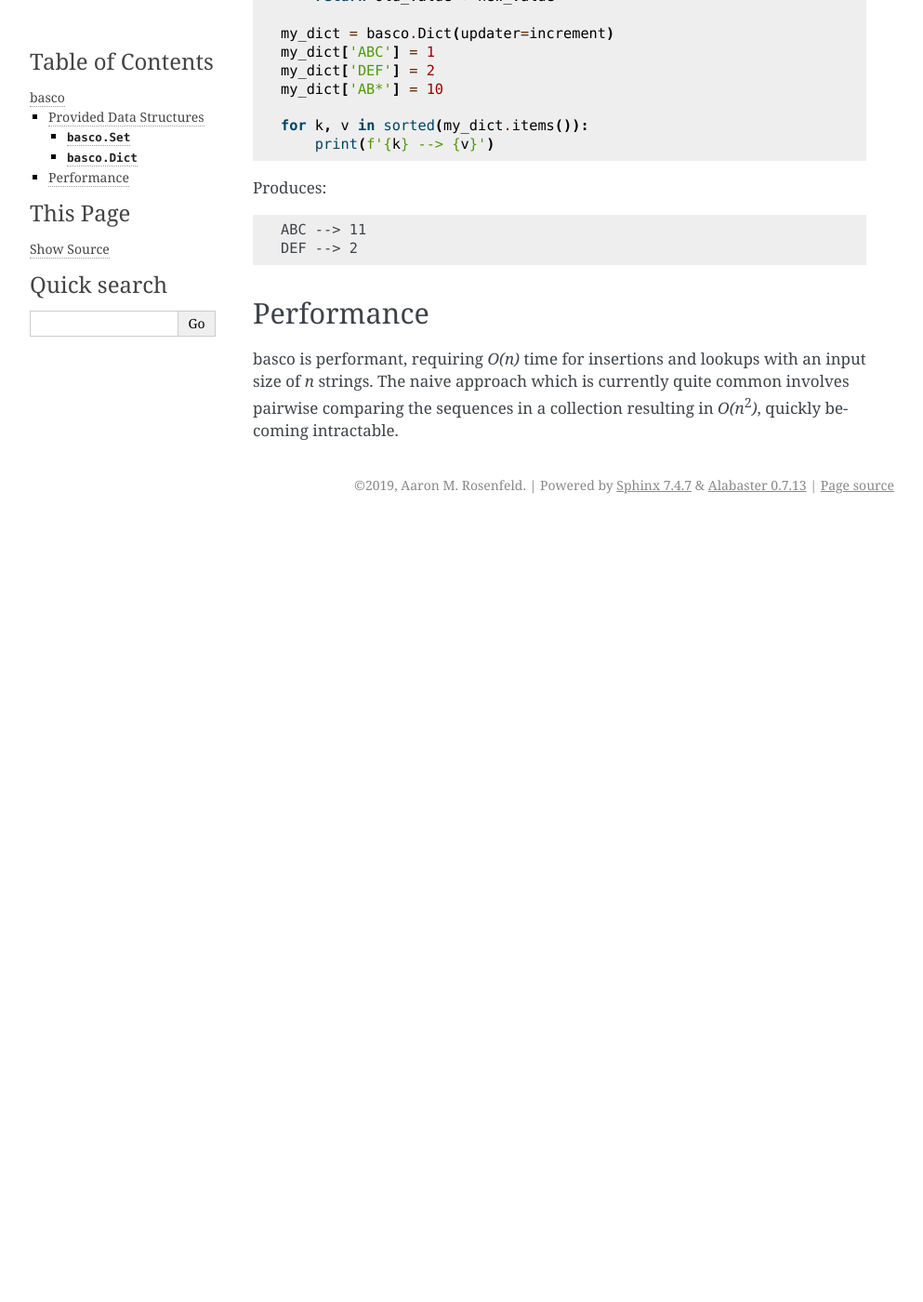
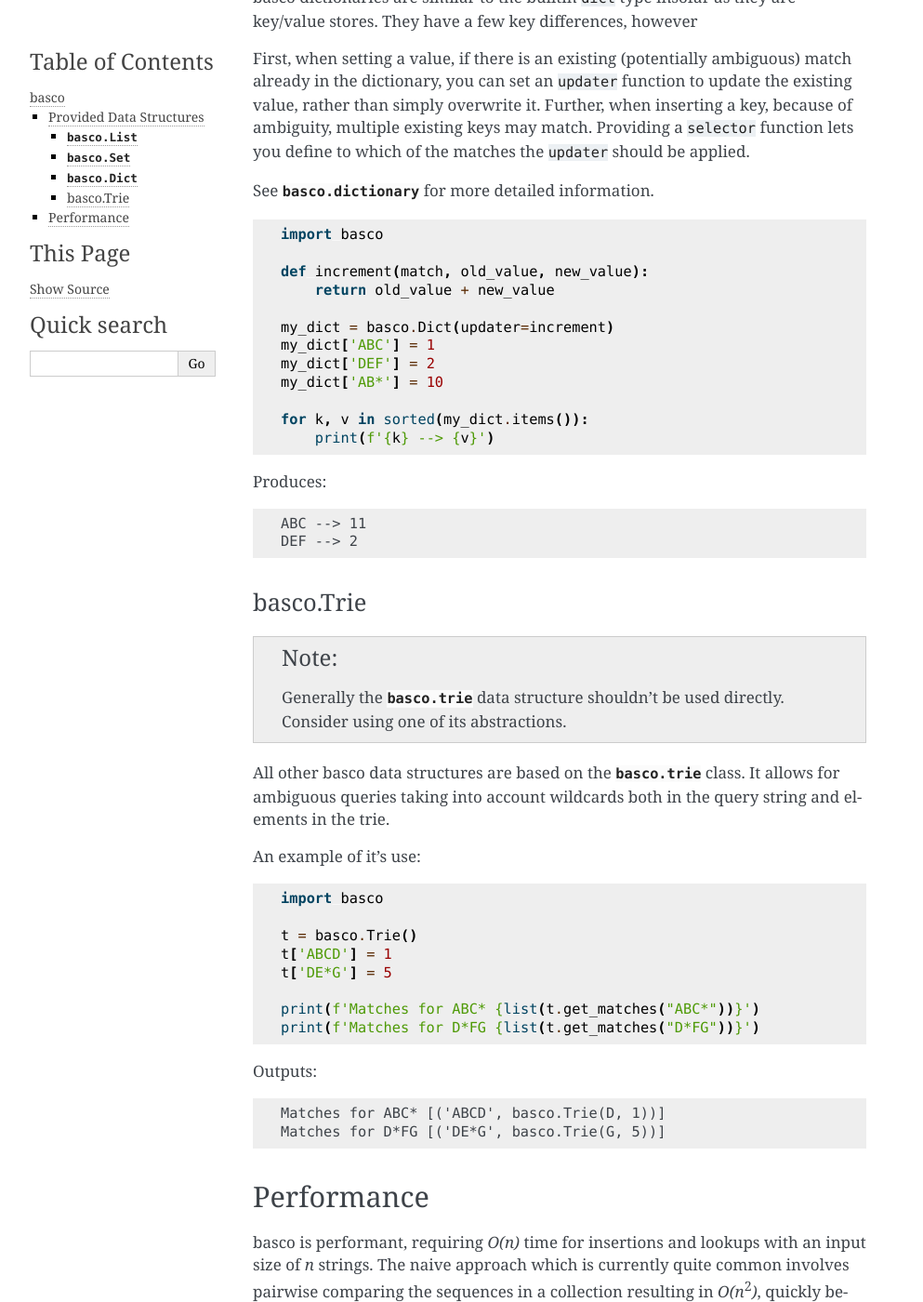
Before and after one commit to arosenfeld/cows, a Sphinx documentation site: the page built from docs/index.rst, in a window 1280 px wide and 1400 px high, scrolled down 1808 px. Shown: the whole window at 93% size, without its empty margins (148-1141 px from the left). Built offline with Sphinx 7.4.7, drawn with Linux system fonts in a browser that asks for light colours; before the commit the page ends 2369 px from its top, so only the background shows below that; some of the changed text lies outside the part shown.

Commit message:
more doc work

```diff
--- a/docs/index.rst
+++ b/docs/index.rst
@@ -46,6 +46,23 @@
 Below are examples for the data structures included with basco.  Please see the
 documentation in :ref:`data-structures` for detailed
 API information.
+
+``basco.List``
+^^^^^^^^^^^^^^
+
+A :class:`basco.list` is a simple list implementation where insertion functions
+similarly to the builtin ``list`` data structure, but accessor methods take
+into account ambiguity.  For example:
+
+.. code-block:: python
+
+    l = basco.List(['ABCD', 'ABC*', '****', 'DEFG'])
+
+    print(l.index('D***'))
+
+The of the print statement is ``2`` since the first match for ``D***`` is at
+position 2 (with a value of ``****``).
+
 
 ``basco.Set``
 ^^^^^^^^^^^^^
@@ -113,6 +130,37 @@
     ABC --> 11
     DEF --> 2
 
+basco.Trie
+^^^^^^^^^^
+.. note::
+
+    Generally the :class:`basco.trie` data structure shouldn't be used
+    directly.  Consider using one of its abstractions.
+
+All other basco data structures are based on the :class:`basco.trie` class.  It
+allows for ambiguous queries taking into account wildcards both in the query
+string and elements in the trie.
+
+An example of it's use:
+
+.. code-block:: python
+
+    import basco
+
+    t = basco.Trie()
+    t['ABCD'] = 1
+    t['DE*G'] = 5
+
+    print(f'Matches for ABC* {list(t.get_matches("ABC*"))}')
+    print(f'Matches for D*FG {list(t.get_matches("D*FG"))}')
+
+Outputs:
+
+.. code-block:: none
+
+    Matches for ABC* [('ABCD', basco.Trie(D, 1))]
+    Matches for D*FG [('DE*G', basco.Trie(G, 5))]
+
 
 Performance
 -----------
```
Also changed, not shown: 6 other files.
